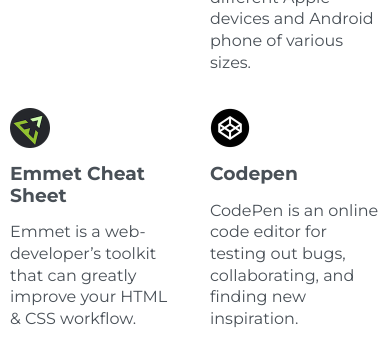
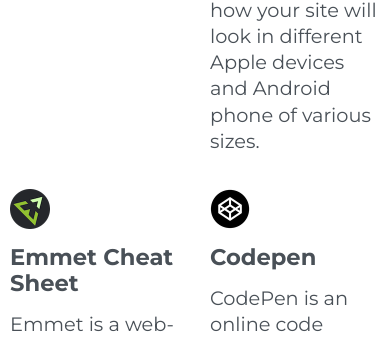
Before and after one commit to Stephenice/FCC-Technical-Documentation.github.io, a website: page index.html in a window 390 px wide. Shown: the part 506-847 px from the top of the page. Drawn offline with nearby package versions, Linux system fonts and the light colour scheme; no server answers.

Commit message:
Updates font

```diff
--- a/resources/css/media.css
+++ b/resources/css/media.css
@@ -95,6 +95,11 @@
 /**************************/
 
 @media (max-width: 44em) {
+  html,
+  body {
+    font-size: 110%;
+  }
+
   .container {
     display: flex;
     flex-direction: column;
@@ -254,6 +259,11 @@
 /**************************/
 
 @media (max-width: 34em) {
+  html,
+  body {
+    font-size: 110%;
+  }
+
   .nav {
     display: none;
     width: 0;
@@ -409,6 +419,11 @@
 /**************************/
 
 @media (max-width: 21em) {
+  html,
+  body {
+    font-size: 110%;
+  }
+
   .resource_box {
     width: 100%;
   }
```
